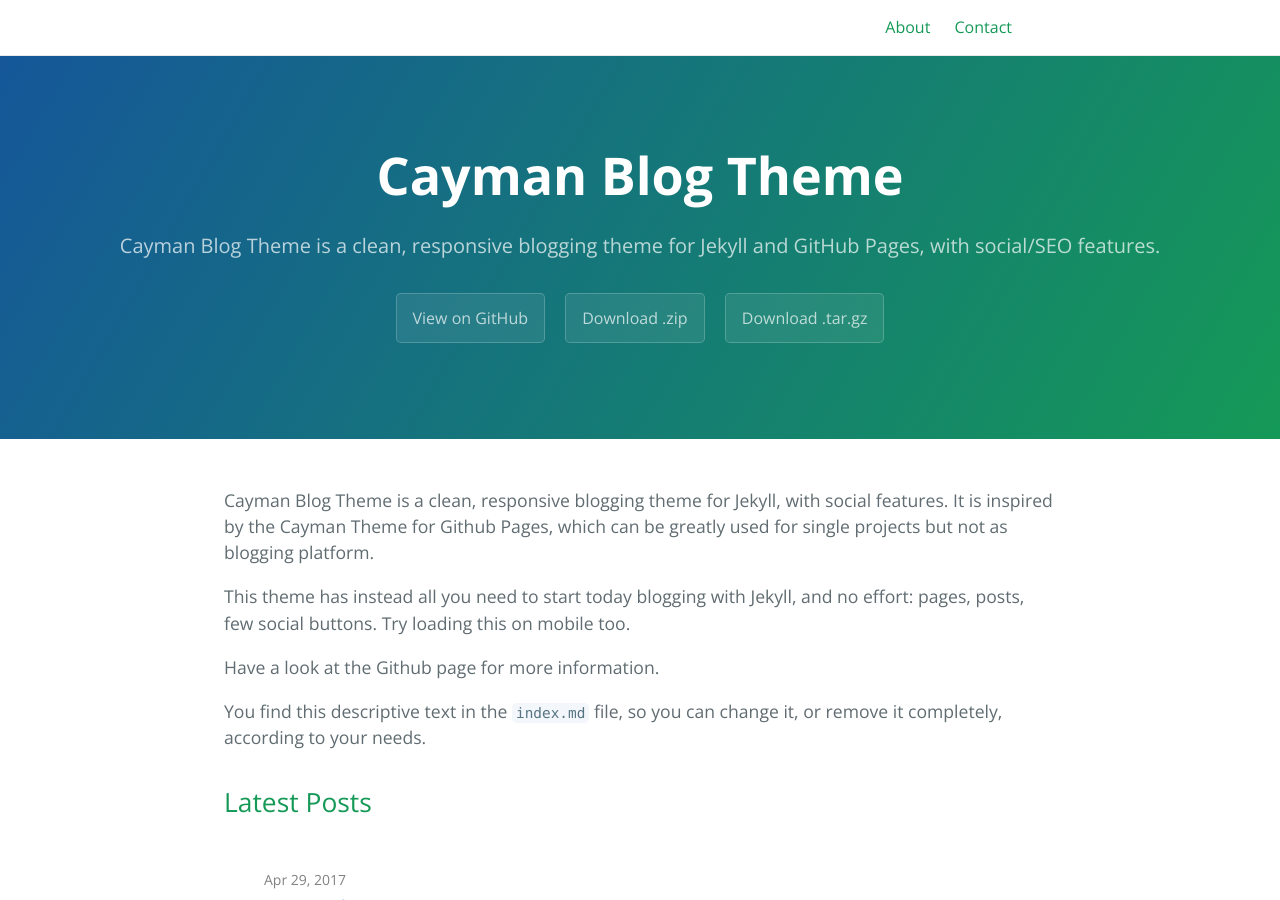
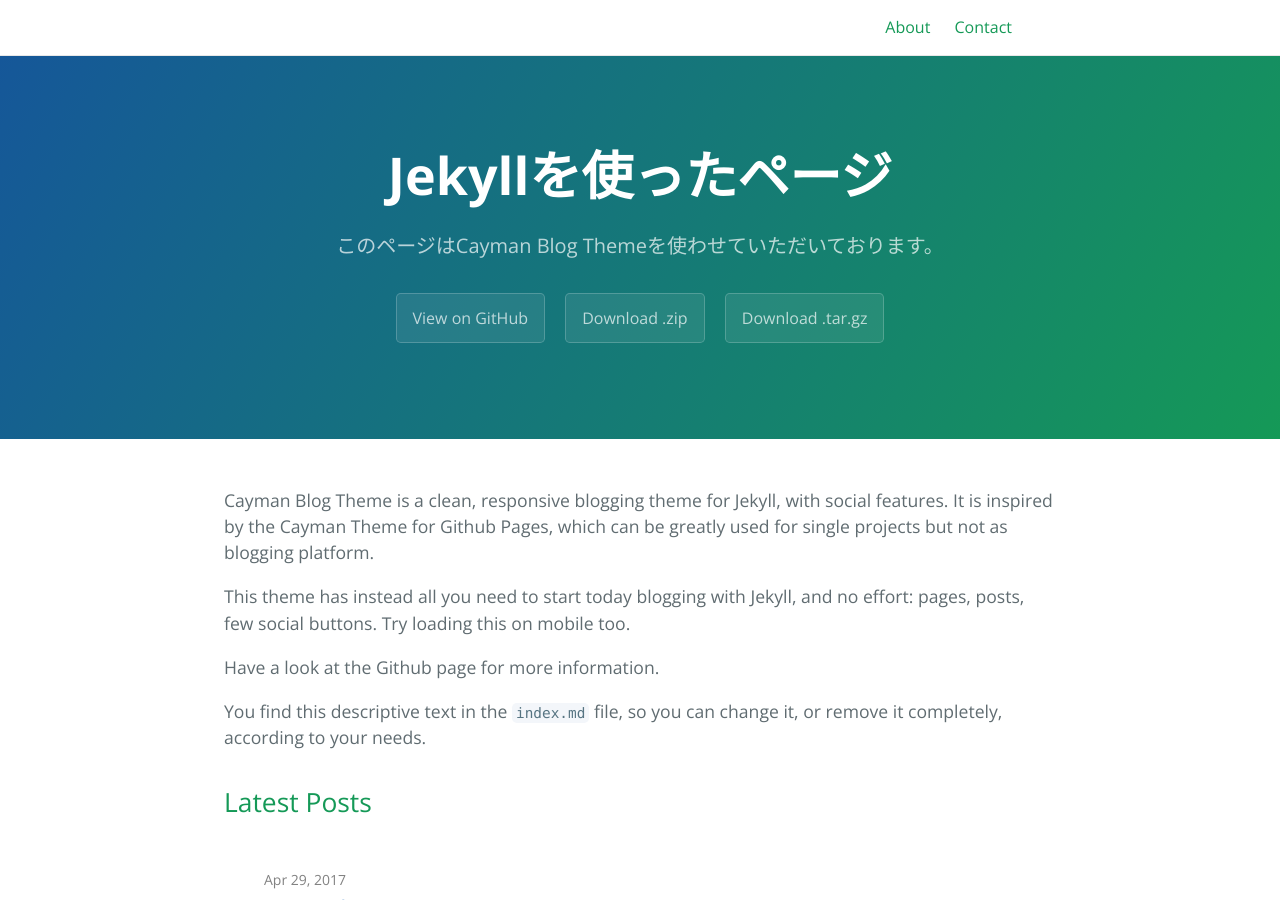
Before and after one commit to kkk3haha/web2-5, a Jekyll site: the page built from index.md, in a window 1280 px wide and 900 px high. Built offline with Jekyll 4.4.1, drawn with Linux system fonts in a browser that asks for light colours.

Commit message:
Update _config.yml

```diff
--- a/_config.yml
+++ b/_config.yml
@@ -1,9 +1,9 @@
-title: Cayman Blog Theme
-description: Cayman Blog Theme is a clean, responsive blogging theme for Jekyll and GitHub Pages, with social/SEO features.
+title: Jekyllを使ったページ
+description: このページはCayman Blog Themeを使わせていただいております。
 show_downloads: true
 
 baseurl: "/cayman-blog" # change this to the subpath of your site, e.g. /blog. Leave it empty if you don't need it.
-url: "https://lorepirri.github.io" # change this to the base hostname & protocol for your site
+url: "https://kkk3haha.github.io/web2-5" # change this to the base hostname & protocol for your site
 
 google_analytics:
 # cayman-blog date format
@@ -14,10 +14,10 @@
 theme: # leave it empty
 
 # social
-author: "Lore Pirri"
+author: "Ito Yuki"
 image: /thumbnail-jumbo.png
 twitter:
-  username: lorepirri
+  username: kkk3haha
 #  site:
 facebook:
   #publisher: 1592372034171500
```
